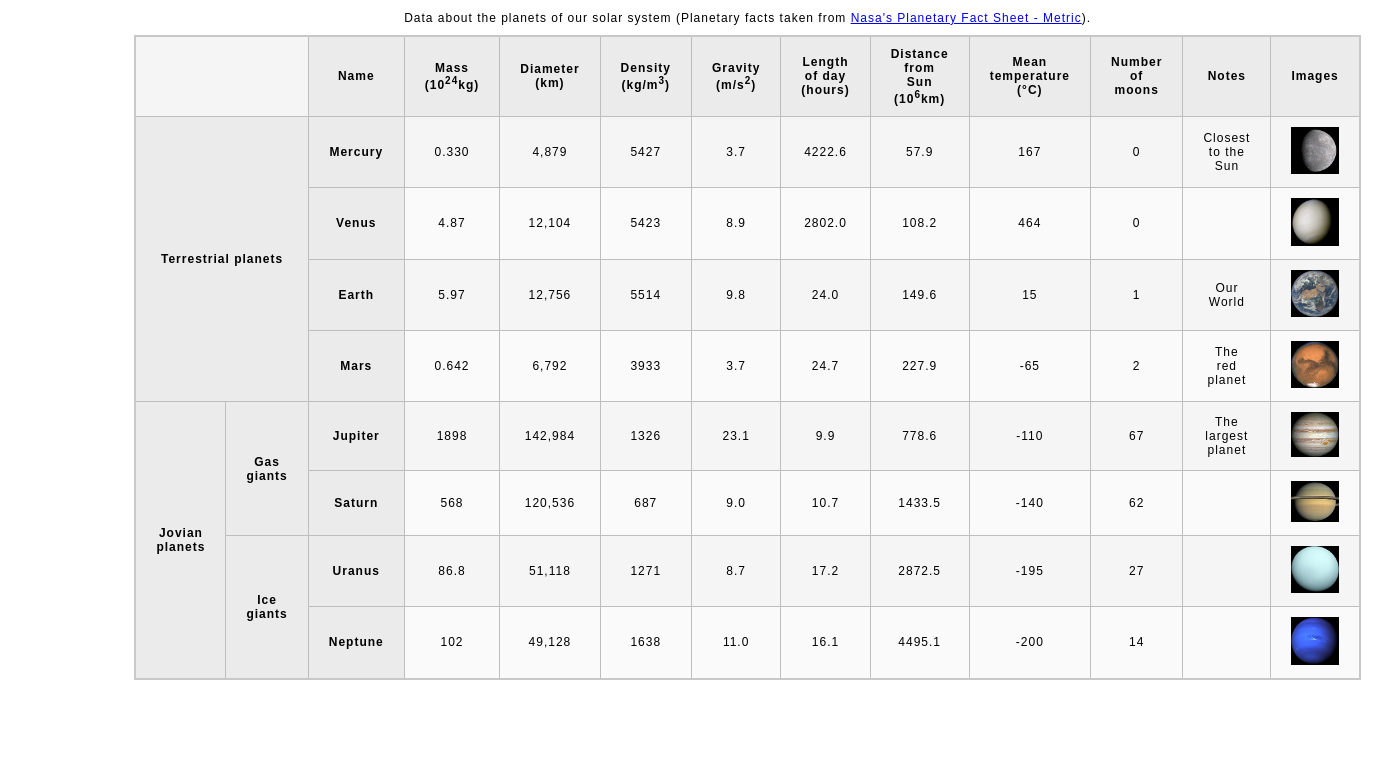
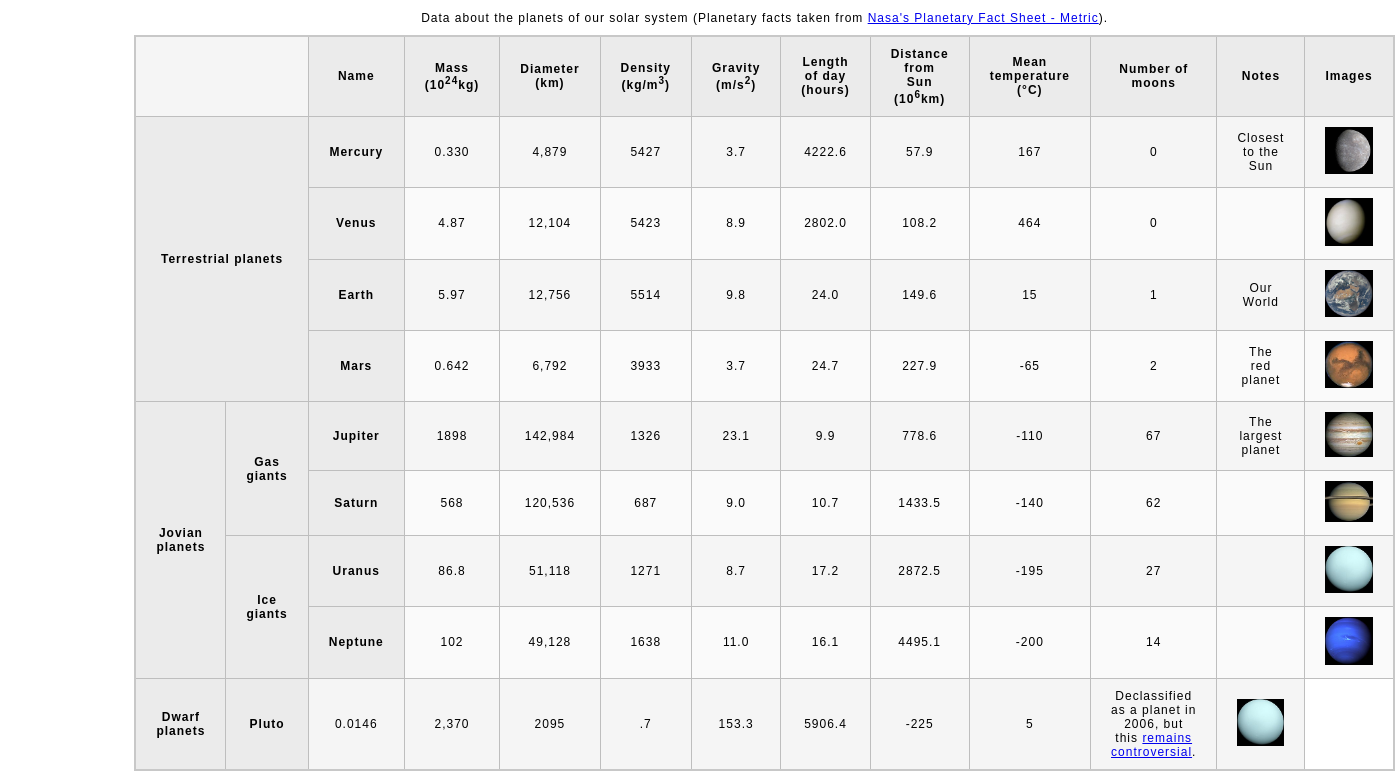
Before and after one commit to CWUJeffHermann/CWUHermannJeff.github.io, a plain HTML site: page index.html in a window 1280 px wide. Shown: the part 79-858 px from the top of the page, 1395 px wide, since content can reach past the window. Before the commit the page ends 800 px from the top, so only its background shows below. Drawn offline with Linux system fonts and the light colour scheme.

Commit message:
Update index.html

```diff
--- a/index.html
+++ b/index.html
@@ -147,6 +147,21 @@
                 <td> <img src="images/neptune.jpg"
                     alt="planet neptune"></td>
             </tr>
+            <tr>
+                <th rowspan="2" scope="rowgroup">Dwarf planets</th>
+                <th scope="row">Pluto</th>
+                <td>0.0146</td>
+                <td>2,370</td>
+                <td>2095</td>
+                <td>.7</td>
+                <td>153.3</td>
+                <td>5906.4</td>
+                <td>-225</td>
+                <td>5</td>
+                <td> Declassified as a planet in 2006, but this <a href="http://www.usatoday.com/story/tech/2014/10/02/pluto-planet-solar-system/16578959/">remains controversial</a>.</td>
+                <td> <img src="images/uranus.jpg"
+                    alt="planet uranus"></td>
+            </tr>
 
                 </tbody>
                 </table>
```
